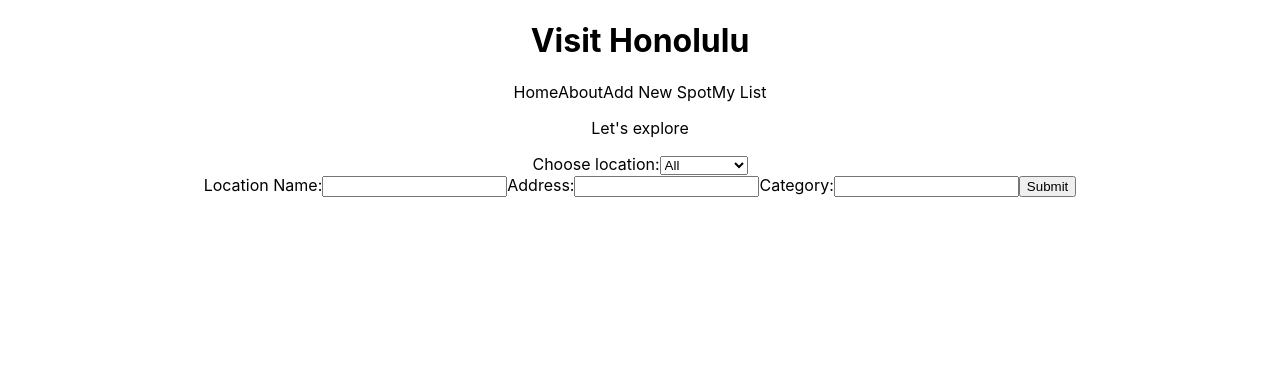
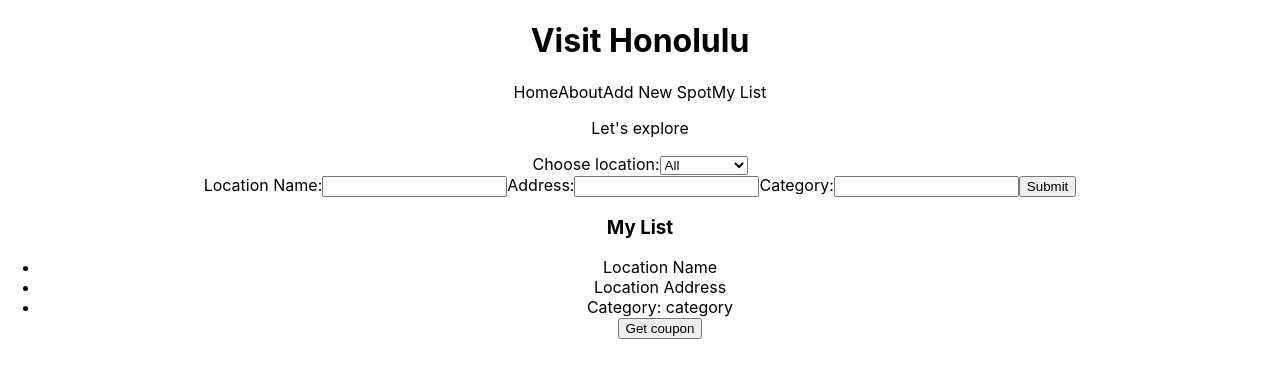
Before and after one commit to Pokasana/phase-2-project, a React (Create React App) app: page / in a window 1280 px wide. Shown: the top 378 px of the page. Built offline with nearby package versions, Linux system fonts and the light colour scheme.

Commit message:
add MyList component in App.js

```diff
--- a/src/App.js
+++ b/src/App.js
@@ -57,12 +57,26 @@ function App() {
     )
   };
 
+  function MyList() {
+    return (
+      <div className="myList">
+      <h3>My List</h3>
+      <ul className="locationCard">
+        <li>Location Name</li>
+        <li>Location Address</li>
+        <li>Category: category</li>
+        <button>Get coupon</button>
+      </ul>
+      </div>
+    )
+  };
 
   return (
     <div className="App">
       <Header />
       <ListContainer />
       <AddNewLocation />
+      <MyList />
     </div>
   );
 }
```
